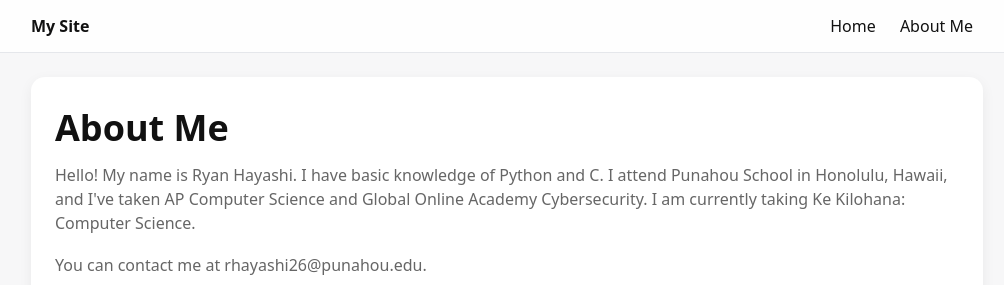
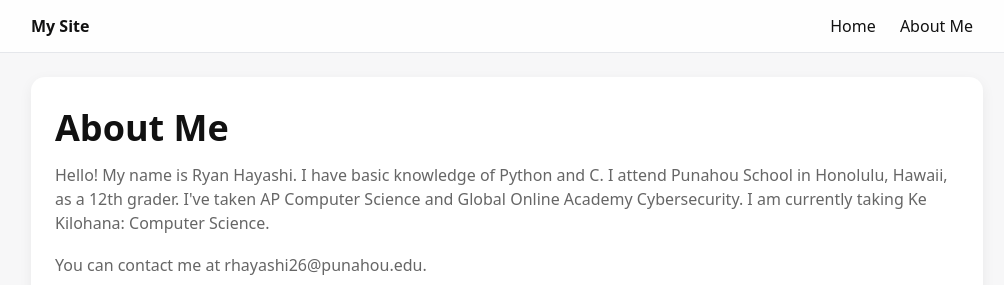
Before and after one commit to RyanHayashi/RyanHayashi.github.io, a plain HTML site: page about.html in a window 1280 px wide. Shown: the top 285 px of the page, without its empty margins (133-1137 px from the left). Drawn offline with Linux system fonts and the light colour scheme.

Commit message:
Update about.html
about updated (12th grader)

```diff
--- a/about.html
+++ b/about.html
@@ -84,7 +84,7 @@
   <main class="container">
     <section class="card">
       <h1>About Me</h1>
-      <p class="lead">Hello! My name is Ryan Hayashi. I have basic knowledge of Python and C. I attend Punahou School in Honolulu, Hawaii, and I've taken AP Computer Science and Global Online Academy Cybersecurity. I am currently taking Ke Kilohana: Computer Science.</p>
+      <p class="lead">Hello! My name is Ryan Hayashi. I have basic knowledge of Python and C. I attend Punahou School in Honolulu, Hawaii, as a 12th grader. I've taken AP Computer Science and Global Online Academy Cybersecurity. I am currently taking Ke Kilohana: Computer Science.</p>
       <p class="lead">You can contact me at rhayashi26@punahou.edu.</p>
     </section>
   </main>
```
